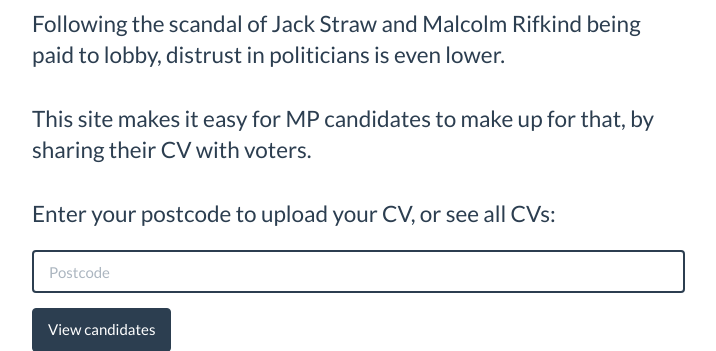
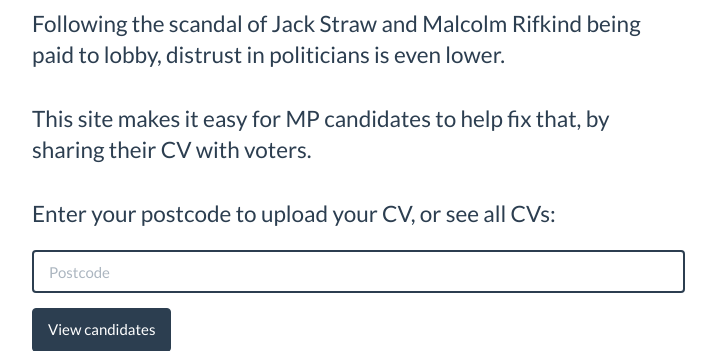
Before and after one commit to frabcus/mpcv, a Flask app: page / in a window 1280 px wide. Shown: the part 180-531 px from the top of the page, without its empty margins (38-754 px from the left). Run offline with Flask 2, Linux system fonts and the light colour scheme; some libraries are stand-ins or nearby versions.

Commit message:
Nicer wording

```diff
--- a/templates/index.html
+++ b/templates/index.html
@@ -14,7 +14,7 @@
         being paid to lobby, distrust in politicians is even lower.
         </p>
 
-        <p class="lead">This site makes it easy for MP candidates to make up for that,
+        <p class="lead">This site makes it easy for MP candidates to help fix that,
         by sharing their CV with voters.</p>
 
 
```
